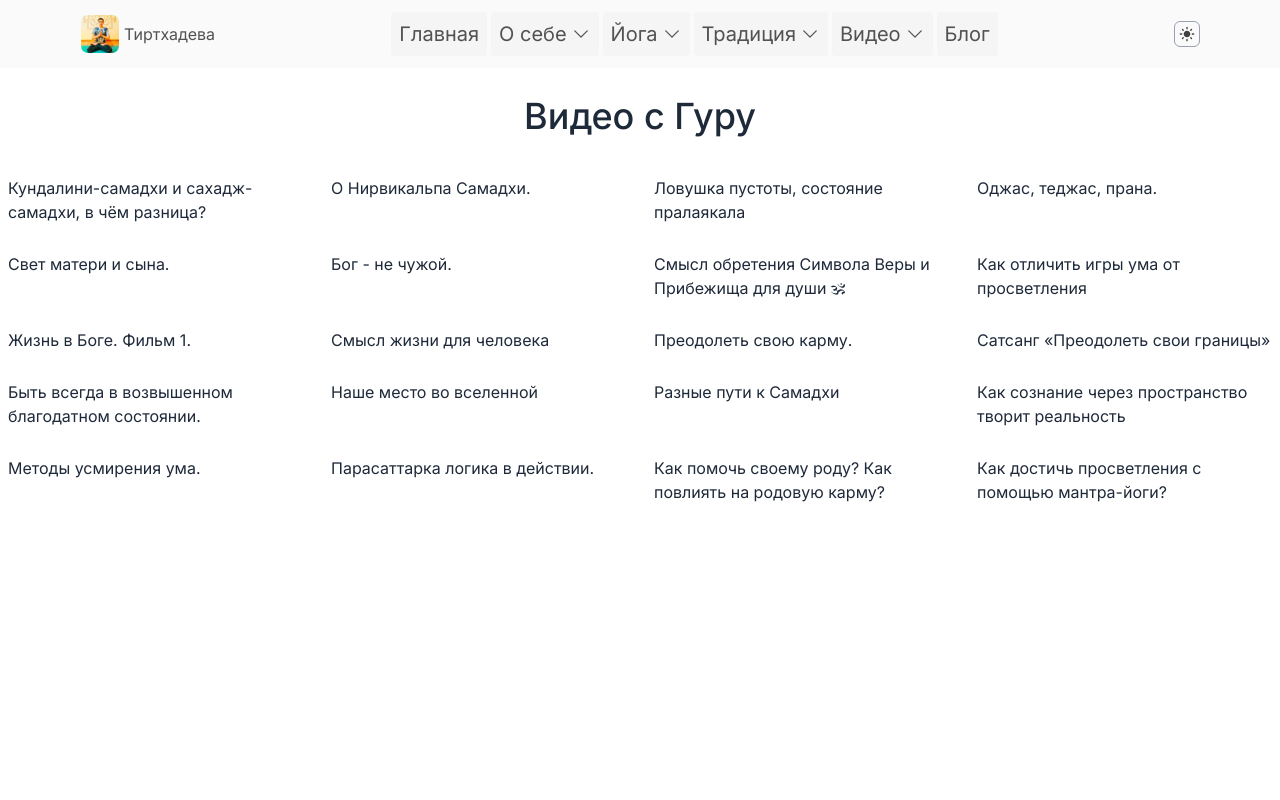
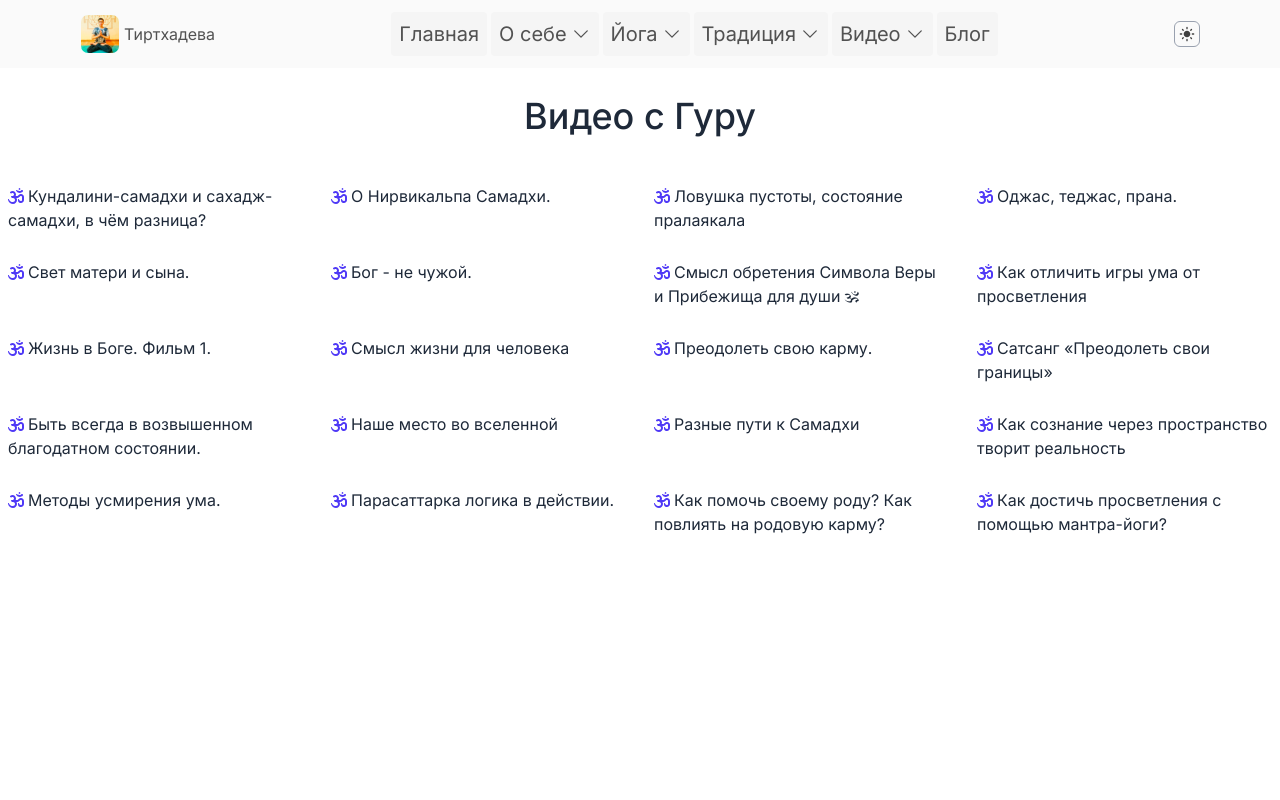
Before and after one commit to TimurTairov/tirthadeva.ru, a Next.js app: page /video/guru in a window 1280 px wide. Shown: the top 800 px of the page. Built offline with nearby package versions, Linux system fonts and the light colour scheme.

Commit message:
commit 1.62

```diff
--- a/app/tradition/master/page.tsx
+++ b/app/tradition/master/page.tsx
@@ -3,12 +3,17 @@ import Link from "next/link";
 import ImageGallery from "react-image-gallery";
 import { svd } from '@/helpers/foto'
 import { settings } from "@/helpers/FotoSettengs";
+import Image from "next/image";
+import guru from "@/public/MuGurus/guru.webp"
 import "react-image-gallery/styles/css/image-gallery.css";
 
 const page = () => {
   return (
     <div className='main-container textMP'>
       <h1 className="main-title">Шри Гуру Свами Вишнудевананда Гири</h1>
+      <div className="w-full flex justify-center py-2">
+        <Image src={guru} alt="Гуру Свами Вишнудевананда Гири" className="rounded-md w-full md:max-w-xl lg:max-w-2xl xl:max-w-3xl 2xl:max-w-4xl" />
+      </div>
       <p className='mt-4'>
         <b>Свами Вишнудевананда Гири</b> (до 2010 г. — Сатгуру Свами Вишну Дэв) — русскоязычный духовный учитель (гуру, имеющий полномочия инициировать в санньясу),
         садху, реализованный мастер-джняни в традиции Адвайта-веданты и йоги; философ, теолог, писатель, паломник-путешественник, имеющий учеников по всему миру.
--- a/app/video/guru/[id]/page.tsx
+++ b/app/video/guru/[id]/page.tsx
@@ -1,18 +1,14 @@
 import VideoPlayer from '@/components/VideoPlayer'
 import { videoGuru } from '../index'
 
-type Props = {
-  params: {
-    id: number;
-  }
-}
 
 const getVideo = (id: number) => {
   const video = videoGuru.find(item => item.id == id)
   return video
 }
 
-const VideoGuru = ({ params: { id } }: Props) => {
+export default async function VideoGuru({ params }: { params: Promise<{ id: number }> }) {
+  const id = (await params).id
   const myVideo = getVideo(id)
   return (
     <div className='main-container'>
@@ -21,5 +17,3 @@ const VideoGuru = ({ params: { id } }: Props) => {
     </div>
   )
 }
-
-export default VideoGuru
--- a/app/video/guru/page.tsx
+++ b/app/video/guru/page.tsx
@@ -1,17 +1,21 @@
 import Link from "next/link"
 import { videoGuru } from "./index"
+import { FaOm } from "react-icons/fa6";
 
 const page = () => {
   return (
     <div className='main-container'>
       <h1 className='main-title'>Видео с Гуру</h1>
 
-      <div className='w-full flex justify-center'>
+      <div className='w-full flex justify-center py-2'>
         <ul className='grid grid-cols-1 lg:grid-cols-4 gap-3 md:gap-5 lg:gap-7'>
           {videoGuru.map((item) => (
             <li key={item.id} className='w-full  flex flex-col'>
-              <Link href={`/video/guru/${item.id}`} className='text-sm lg:text-base dark:text-gray-300'>
-                {item.title}
+              <Link href={`/video/guru/${item.id}`} className='text-sm lg:text-base dark:text-gray-300 inline '>
+                <FaOm className="text-indigo-600 dark:text-indigo-400 shrink-0 inline mr-1 mb-1" />
+                <span>
+                  {item.title}
+                </span>
               </Link>
             </li>
           ))}
--- a/app/video/myvideo/[id]/page.tsx
+++ b/app/video/myvideo/[id]/page.tsx
@@ -1,18 +1,14 @@
 import VideoPlayer from '@/components/VideoPlayer'
 import { myVideos } from '../index'
 
-type Props = {
-  params: {
-    id: number;
-  }
-}
 
 const getVideo = (id: number) => {
   const video = myVideos.find(item => item.id == id)
   return video
 }
 
-const MyVideo = ({ params: { id } }: Props) => {
+export default async function MyVideo({ params }: { params: Promise<{ id: number }> }) {
+  const id = (await params).id
   const myVideo = getVideo(id)
   return (
     <div className='main-container'>
@@ -21,5 +17,3 @@ const MyVideo = ({ params: { id } }: Props) => {
     </div>
   )
 }
-
-export default MyVideo
--- a/app/video/sanyasi/[id]/page.tsx
+++ b/app/video/sanyasi/[id]/page.tsx
@@ -1,18 +1,13 @@
 import VideoPlayer from '@/components/VideoPlayer'
 import { videoSanyasi } from '../index'
-
-type Props = {
-  params: {
-    id: number;
-  }
-}
 
 const getVideo = (id: number) => {
   const video = videoSanyasi.find(item => item.id == id)
   return video
 }
 
-const VideoSanyasi = ({ params: { id } }: Props) => {
+export default async function VideoSanyasi({ params }: { params: Promise<{ id: number }> }) {
+  const id = (await params).id
   const myVideo = getVideo(id)
   return (
     <div className='main-container'>
@@ -21,5 +16,3 @@ const VideoSanyasi = ({ params: { id } }: Props) => {
     </div>
   )
 }
-
-export default VideoSanyasi
--- a/app/video/sanyasi/index.js
+++ b/app/video/sanyasi/index.js
@@ -34,11 +34,4 @@ export const videoSanyasi = [
     url: "https://vk.com/video_ext.php?oid=40782986&id=456241056&hd=2",
     sourse: "vk",
   },
-  {
-    id: 100,
-    title: '',
-    category: "",
-    url: "",
-    sourse: "vk",
-  },
 ]
--- a/app/video/sanyasi/page.tsx
+++ b/app/video/sanyasi/page.tsx
@@ -1,5 +1,6 @@
 import Link from "next/link"
 import { videoSanyasi } from './index'
+import { FaOm } from "react-icons/fa6";
 
 const page = () => {
   return (
@@ -11,7 +12,10 @@ const page = () => {
           {videoSanyasi.map((item) => (
             <li key={item.id} className='w-full flex flex-col'>
               <Link href={`/video/sanyasi/${item.id}`} className='text-sm lg:text-base dark:text-gray-300'>
-                {item.title}
+                <FaOm className="text-indigo-600 dark:text-indigo-400 shrink-0 inline mr-1 mb-1" />
+                <span>
+                  {item.title}
+                </span>
               </Link>
             </li>
           ))}
--- a/components/MyGurus.jsx
+++ b/components/MyGurus.jsx
@@ -1,6 +1,6 @@
 import Image from 'next/image'
 import shiva from '@/public/SVG/shiva-7.svg'
-import guru from '@/public/MuGurus/guru108-2.webp'
+import guru from '@/public/MuGurus/guru-108.webp'
 import vvz from '@/public/MuGurus/vvz108.webp'
 import kozharinov from '@/public/MuGurus/kozharinov108.webp'
 import dubyanskii from '@/public/MuGurus/dubyanskii108.webp'
```
Also changed, not shown: public/MuGurus/guru-108.webp (added), public/MuGurus/guru.webp (added).
